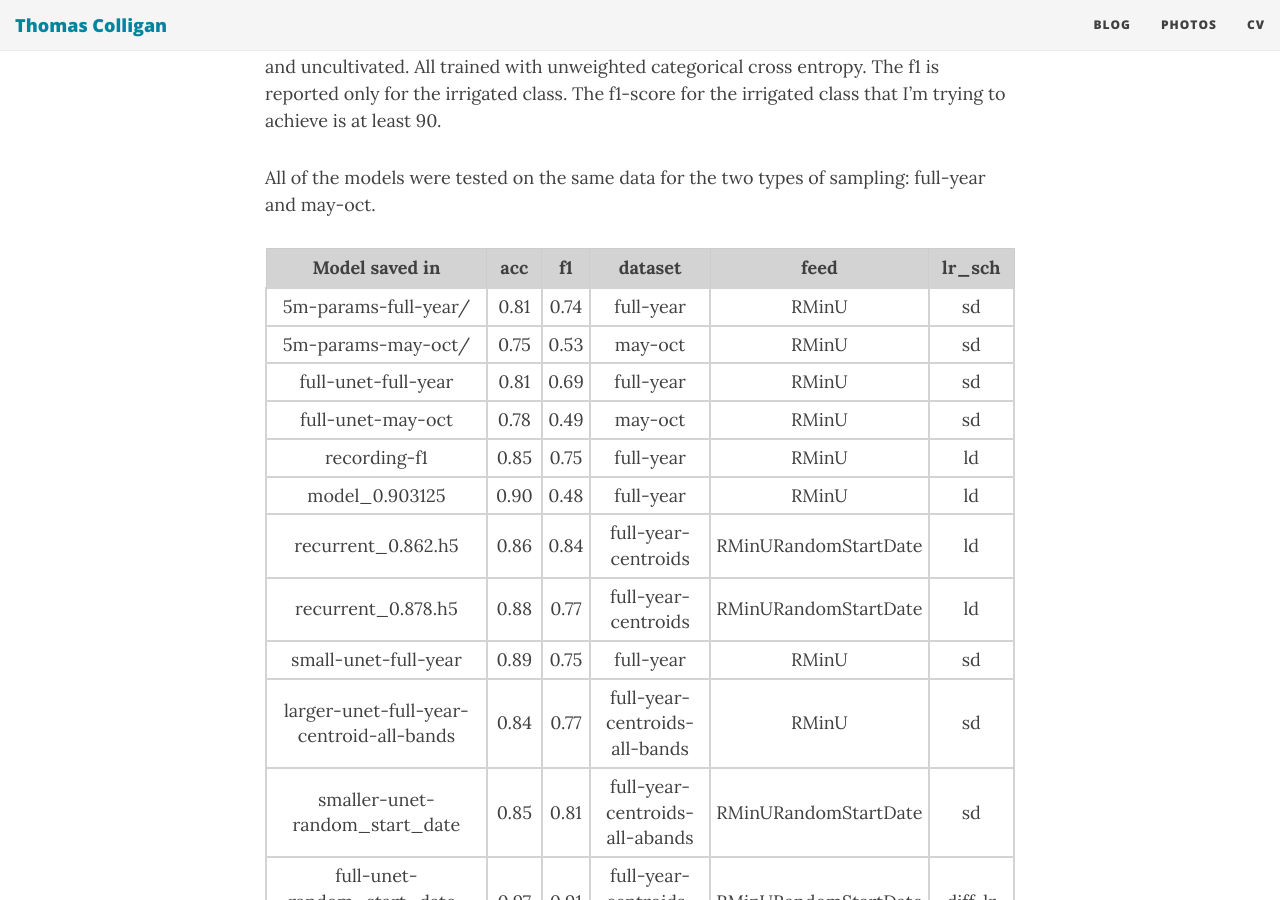
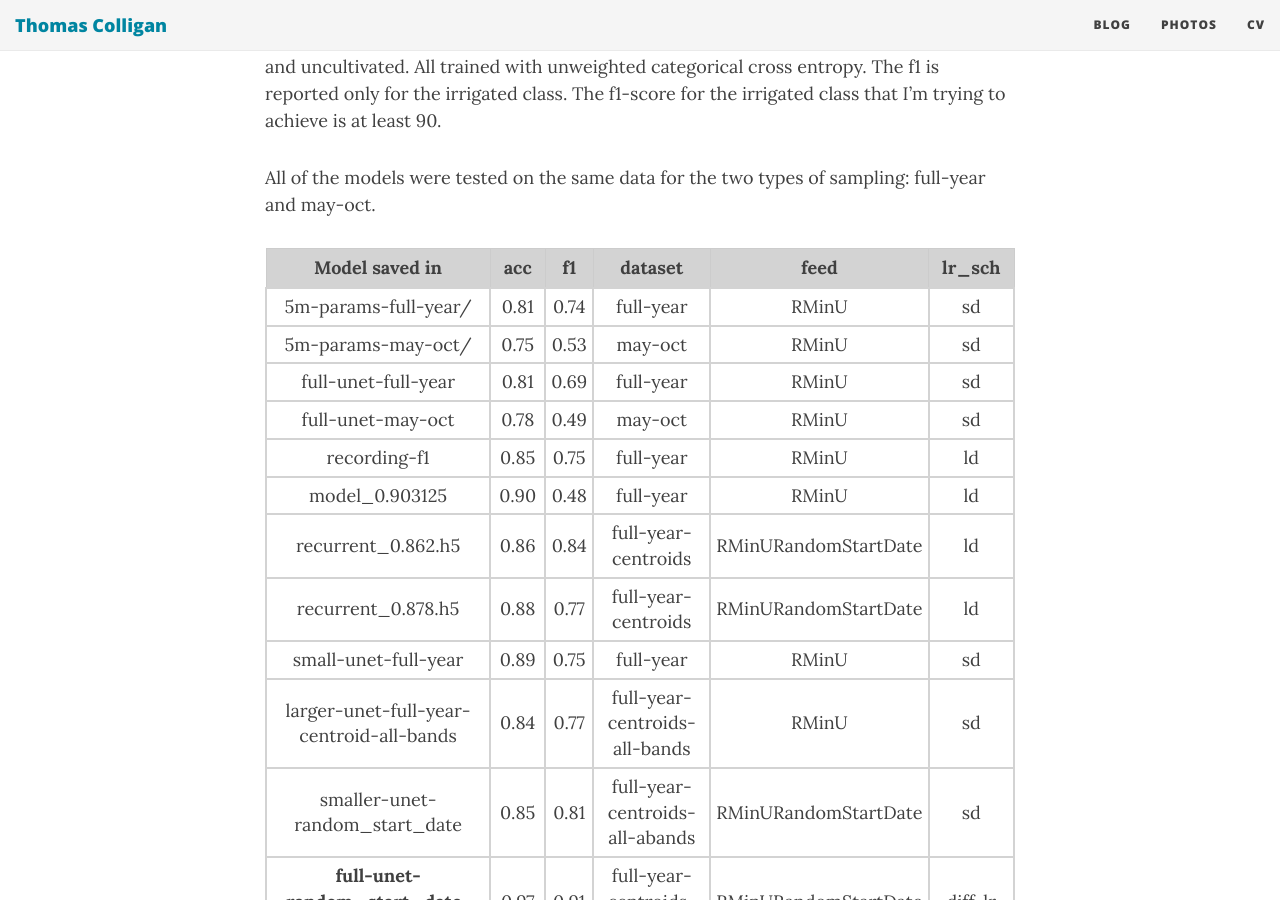
Before and after one commit to colligant/colligant.github.io, a Jekyll site: the page built from _posts/2020-03-31-2020-03-31-model-comparison-table.md, in a window 1280 px wide and 900 px high, scrolled down 662 px. Built offline with Jekyll 4.4.1, drawn with Linux system fonts in a browser that asks for light colours; nearby versions of some CDN libraries.

Commit message:
Add boldface

```diff
--- a/_posts/2020-03-31-2020-03-31-model-comparison-table.md
+++ b/_posts/2020-03-31-2020-03-31-model-comparison-table.md
@@ -47,7 +47,7 @@ All of the models were tested on the same data for the two types of sampling: fu
 | small-unet-full-year   | 0.89    | 0.75     | full-year           | RMinU    |  sd      |
 | larger-unet-full-year-centroid-all-bands   | 0.84    | 0.77     | full-year-centroids-all-bands      | RMinU    |  sd      |
 | smaller-unet-random_start_date   | 0.85    | 0.81     | full-year-centroids-all-abands      | RMinURandomStartDate    |  sd      |
-| full-unet-random_start_date-diff-lr-with-centroids   | 0.97    | 0.91     | full-year-centroids-all-bands      | RMinURandomStartDate    |  diff-lr      |
+| **full-unet-random_start_date-diff-lr-with-centroids**   | 0.97    | 0.91     | full-year-centroids-all-bands      | RMinURandomStartDate    |  diff-lr      |
 |=====
 {: .tablelines}
 
```
